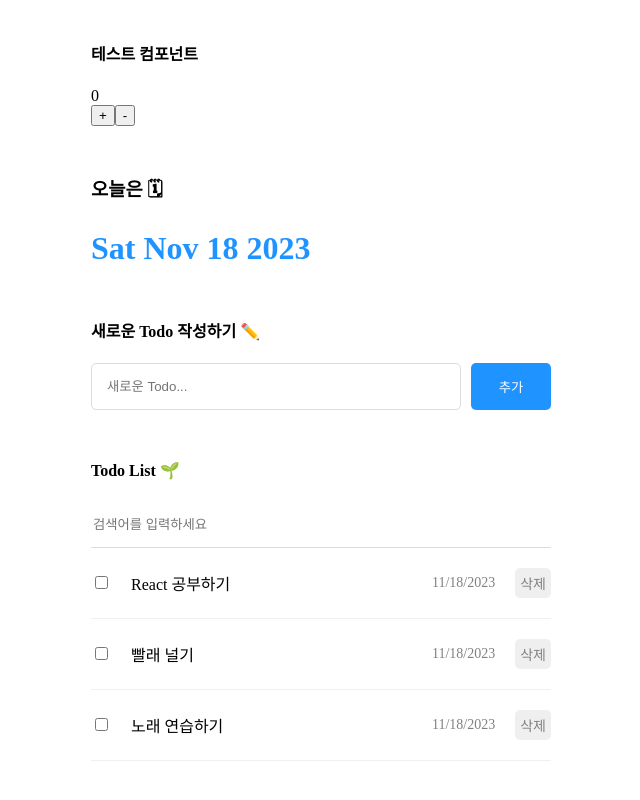
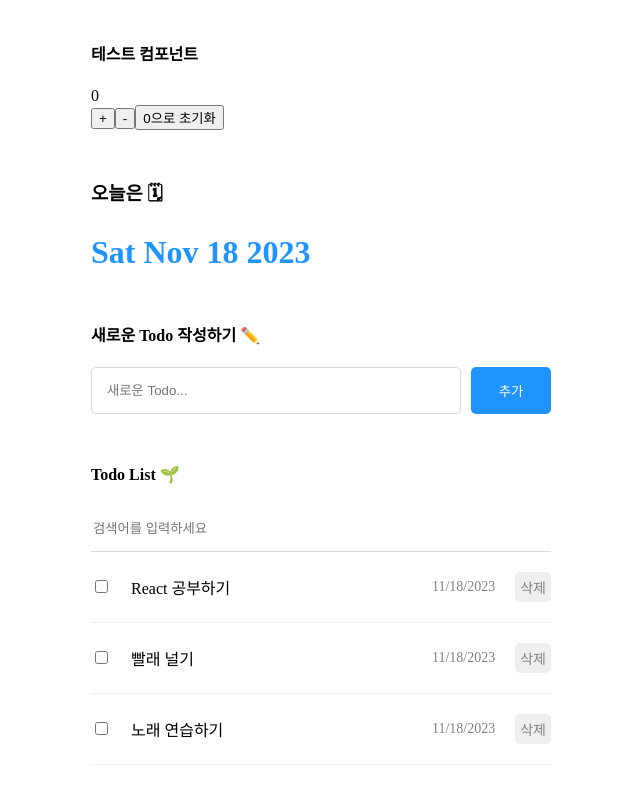
Before and after one commit to 92SooJong/one-bite-react, a React (Create React App) app in the folder project2/: page / in a window 1280 px wide. Shown: the whole page, without its empty margins (319-959 px from the left). Built offline with nearby package versions, Linux system fonts and the light colour scheme.

Commit message:
add : 0으로 초기화하는 테스트 버튼 추가

```diff
--- a/project2/src/component/TestComp.js
+++ b/project2/src/component/TestComp.js
@@ -7,6 +7,8 @@ function reducer(state, action) {
             return state + action.data;
         case "DECREASE":
             return state - action.data;
+        case "INIT":
+            return 0;
         default:
             return state;
 
@@ -33,6 +35,7 @@ function TestComp() {
             <div>
                <button onClick={() => dispatch({ type: "INCREASE", data: 1})}>+</button>
                <button onClick={() => dispatch({ type: "DECREASE", data: 1})}>-</button>
+               <button onClick={() => dispatch({ type: "INIT"})}>0으로 초기화</button>
             </div>
         </div>
     )
```
